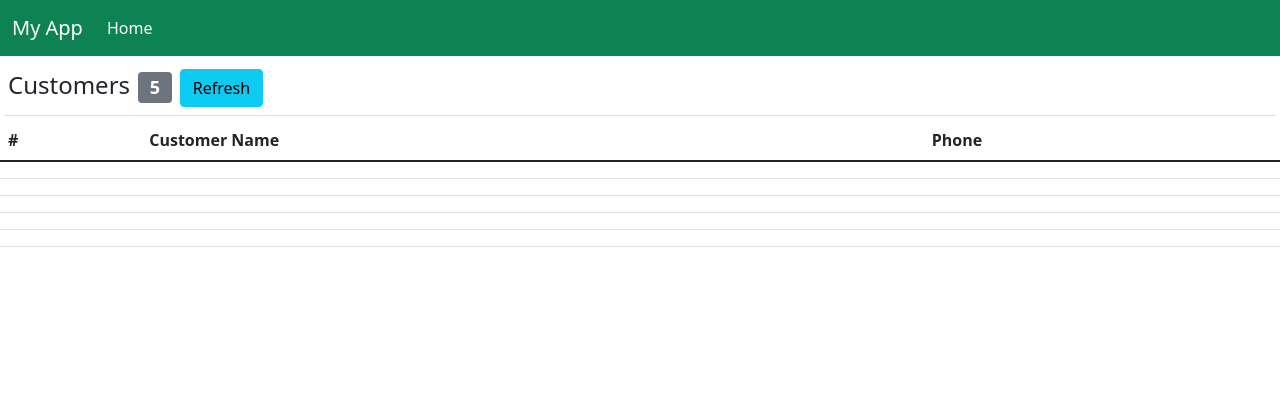
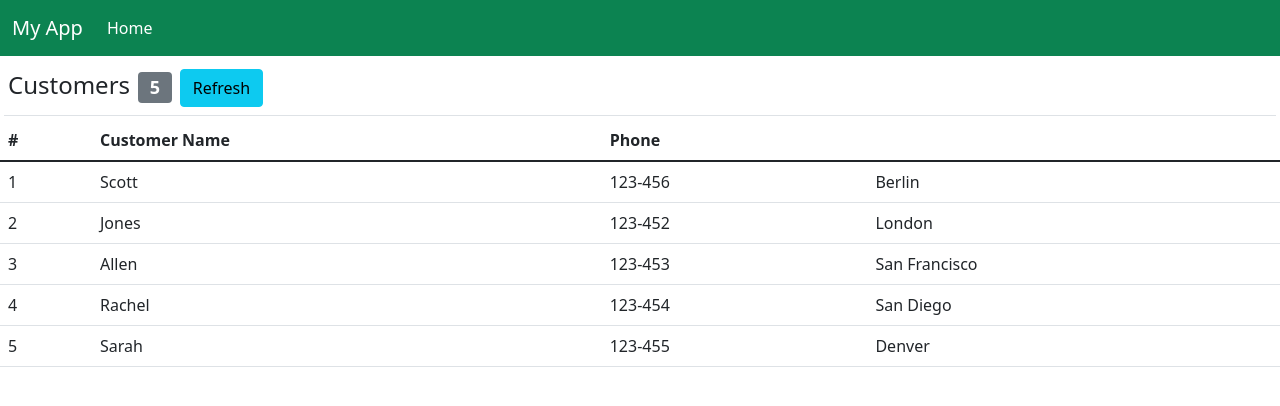
Before and after one commit to rach0101/react_app, a React (Create React App) app: page / in a window 1280 px wide. Shown: the top 406 px of the page. Built offline with nearby package versions, Linux system fonts and the light colour scheme.

Commit message:
Render city into table

```diff
--- a/src/MainContent.jsx
+++ b/src/MainContent.jsx
@@ -4,11 +4,21 @@ export default class MainContent extends Component {
     pageTitle: "Customers",
     customersCount: 5,
     customers: [
-      { id: 1, name: "Scott", phone: "123-456" },
-      { id: 2, name: "Jones", phone: "123-452" },
-      { id: 3, name: "Allen", phone: "123-453" },
-      { id: 4, name: "Rachel", phone: "123-454" },
-      { id: 5, name: "Sarah", phone: "123-455" },
+      { id: 1, name: "Scott", phone: "123-456", address: { city: "Berlin" } },
+      { id: 2, name: "Jones", phone: "123-452", address: { city: "London" } },
+      {
+        id: 3,
+        name: "Allen",
+        phone: "123-453",
+        address: { city: "San Francisco" },
+      },
+      {
+        id: 4,
+        name: "Rachel",
+        phone: "123-454",
+        address: { city: "San Diego" },
+      },
+      { id: 5, name: "Sarah", phone: "123-455", address: { city: "Denver" } },
     ],
   };
 
@@ -35,10 +45,11 @@ export default class MainContent extends Component {
           <tbody>
             {this.state.customers.map((cust) => {
               return (
-                <tr>
-                  <td> </td>
-                  <td></td>
-                  <td></td>
+                <tr key={cust.id}>
+                  <td>{cust.id} </td>
+                  <td>{cust.name}</td>
+                  <td>{cust.phone}</td>
+                  <td>{cust.address.city}</td>
                 </tr>
               );
             })}
```
